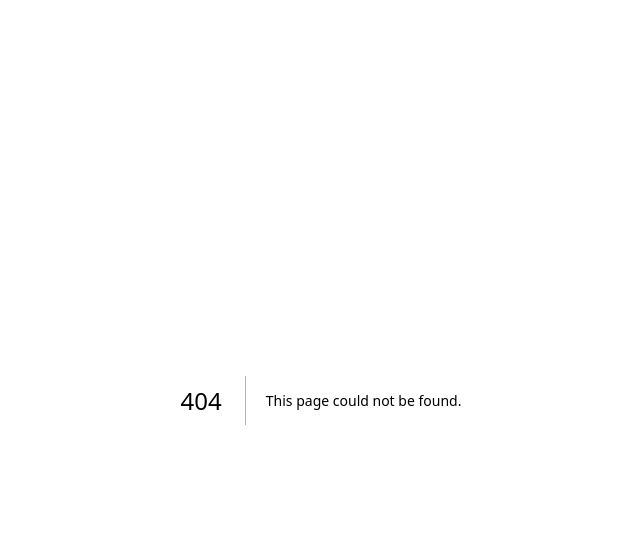
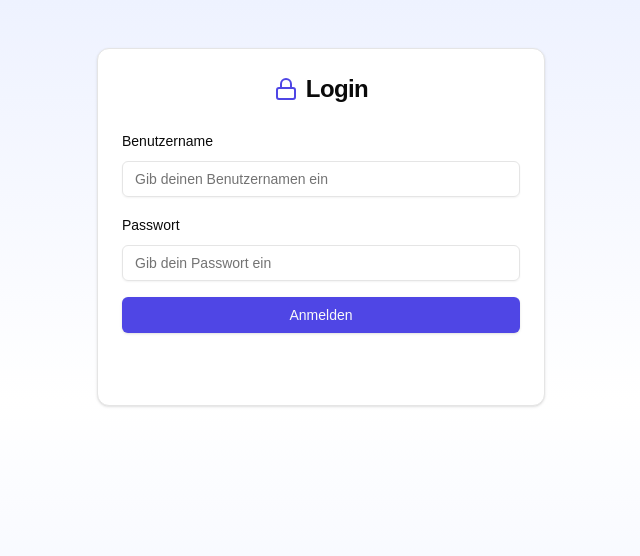
Before and after one commit to soerenchrist/birthday-register, a Next.js app: page /login in a window 1280 px wide. Before the commit this address had no page. Shown: the top 556 px of the page, without its empty margins (319-959 px from the left). Built offline with nearby package versions, Linux system fonts and the light colour scheme; no server answers.

Commit message:
add login form for admin page

```diff
--- a/package.json
+++ b/package.json
@@ -19,6 +19,7 @@
     "framer-motion": "^12.0.4",
     "lucide-react": "^0.474.0",
     "next": "15.1.6",
+    "next-auth": "5.0.0-beta.25",
     "pg": "^8.13.1",
     "postgres": "^3.4.5",
     "react": "^19.0.0",
--- /dev/null
+++ b/src/app/admin/page.tsx
@@ -0,0 +1,8 @@
+
+export default function Page() {
+  return (
+    <>
+      <h1>Admin</h1>
+    </>
+  )
+}
--- a/src/app/layout.tsx
+++ b/src/app/layout.tsx
@@ -16,7 +16,11 @@ export default function RootLayout({
       <body
         className={`antialiased`}
       >
-        {children}
+        <div className="min-h-screen bg-gradient-to-b from-indigo-50 via-white to-indigo-50">
+          <div className="max-w-4xl mx-auto px-4 py-12 space-y-8">
+            {children}
+          </div>
+        </div>
       </body>
     </html>
   );
--- a/src/app/lib/actions.ts
+++ b/src/app/lib/actions.ts
@@ -6,6 +6,8 @@ import { cookies } from "next/headers";
 import { z } from "zod"
 import { Guest } from "./types";
 import { eq } from "drizzle-orm";
+import { signIn } from "@/auth";
+import { AuthError } from "next-auth";
 
 const RegisterSchema = z.object({
   id: z.string().optional().nullish(),
@@ -94,3 +96,21 @@ async function setCookie(data: Guest) {
     sameSite: 'strict'
   })
 }
+
+export async function authenticate(_: string | undefined, formData: FormData) {
+  try {
+    await signIn('credentials', formData)
+  } catch (error) {
+    if (error instanceof AuthError) {
+      switch (error.type) {
+        case 'CredentialsSignin':
+          return 'Invalid credentials'
+        default:
+          return 'Something went wrong'
+      }
+    }
+
+    throw error;
+  }
+
+}
--- /dev/null
+++ b/src/app/login/page.tsx
@@ -0,0 +1,12 @@
+import { Suspense } from "react";
+import LoginForm from "../ui/login-form";
+
+export default function LoginPage() {
+  return (
+    <div>
+      <Suspense>
+        <LoginForm />
+      </Suspense>
+    </div>
+  )
+}
--- a/src/app/page.tsx
+++ b/src/app/page.tsx
@@ -9,8 +9,7 @@ export default async function Home() {
   const date = new Date("2025-05-28T19:00:00")
 
   return (
-    <div className="min-h-screen bg-gradient-to-b from-indigo-50 via-white to-indigo-50">
-      <div className="max-w-4xl mx-auto px-4 py-12 space-y-8">
+    <>
       <h1 className="text-4xl md:text-5xl font-bold text-center text-indigo-900 mb-12">
         Sörens 30er
       </h1>
@@ -20,7 +19,6 @@ export default async function Home() {
 
       <RegisterForm registeredInfo={registeredData} />
       <PartyDetails date={date} address="Sportgelände SV Krumbach, Fabrikstr., 74838 Limbach-Krumbach" wishlist="Getränke statt Geschenke" />
-      </div>
-    </div>
+    </>
   );
 }
--- /dev/null
+++ b/src/app/ui/login-form.tsx
@@ -0,0 +1,60 @@
+"use client"
+
+import { Button } from "@/components/ui/button"
+import { Input } from "@/components/ui/input"
+import { Label } from "@/components/ui/label"
+import { Card, CardContent, CardHeader, CardTitle } from "@/components/ui/card"
+import { Lock } from 'lucide-react'
+import { useActionState } from "react"
+import { authenticate } from "../lib/actions"
+
+export default function LoginForm() {
+  const [errorMessage, formAction, isPending] = useActionState(authenticate, undefined)
+  return (
+    <Card className="w-full max-w-md mx-auto">
+      <CardHeader>
+        <CardTitle className="text-2xl font-bold text-center flex items-center justify-center">
+          <Lock className="mr-2 h-6 w-6 text-indigo-600" />
+          Login
+        </CardTitle>
+      </CardHeader>
+      <CardContent>
+        <form action={formAction} className="space-y-4">
+          <div className="space-y-2">
+            <Label htmlFor="username">Benutzername</Label>
+            <Input
+              id="username"
+              name="username"
+              type="text"
+              placeholder="Gib deinen Benutzernamen ein"
+              required
+              className="transition-all duration-200 focus:ring-2 focus:ring-indigo-500"
+            />
+          </div>
+          <div className="space-y-2">
+            <Label htmlFor="password">Passwort</Label>
+            <Input
+              id="password"
+              type="password"
+              placeholder="Gib dein Passwort ein"
+              name="password"
+              required
+              className="transition-all duration-200 focus:ring-2 focus:ring-indigo-500"
+            />
+          </div>
+          <Button type="submit" className="w-full bg-indigo-600 hover:bg-indigo-700"
+            aria-disabled={isPending}>
+            Anmelden
+          </Button>
+          <div className="flex h-8 items-end space-x-1" aria-live='polite' aria-atomic="true">
+            {errorMessage && (
+              <>
+                <p className='text-sm text-red-500'>{errorMessage}</p>
+              </>
+            )}
+          </div>
+        </form>
+      </CardContent>
+    </Card>
+  )
+}
--- /dev/null
+++ b/src/auth.config.ts
@@ -0,0 +1,53 @@
+import type { NextAuthConfig } from 'next-auth'
+import Credentials from 'next-auth/providers/credentials'
+import { z } from 'zod';
+
+export const authConfig = {
+  pages: {
+    signIn: '/login'
+  },
+  callbacks: {
+    authorized({ auth, request: { nextUrl } }) {
+      console.log("in callback")
+      const isLoggedIn = !!auth?.user;
+
+      const isOnAdmin = nextUrl.pathname.startsWith('/admin')
+
+      if (isOnAdmin) {
+        if (isLoggedIn) return true;
+        return false;
+      } else if (isLoggedIn) {
+        return Response.redirect(new URL('/admin', nextUrl))
+      }
+      return true
+    }
+  },
+  providers: [Credentials({
+    async authorize(credentials) {
+      const parsedCreds = z
+        .object({ username: z.string(), password: z.string().min(6) })
+        .safeParse(credentials)
+
+      if (!parsedCreds.success) {
+        return null
+      }
+      const correctUsername = process.env.ADMIN_USERNAME || "admin";
+      const correctPassword = process.env.ADMIN_PASSWORD;
+
+      if (!correctPassword) {
+        return null
+      }
+
+      const { password, username } = parsedCreds.data;
+
+      if (password === correctPassword && username === correctUsername) {
+        return {
+          name: "Admin"
+        }
+      }
+
+      return null;
+    }
+
+  })],
+} satisfies NextAuthConfig
--- /dev/null
+++ b/src/auth.ts
@@ -0,0 +1,6 @@
+import NextAuth from "next-auth";
+import { authConfig } from "./auth.config";
+
+export const { auth, signIn, signOut } = NextAuth({
+  ...authConfig
+})
```
Also changed, not shown: src/middleware.ts (+31 -2 lines), 1 other file (tests, documents, lock files or other folders). Lines whose indentation alone changed are shown as unchanged.
